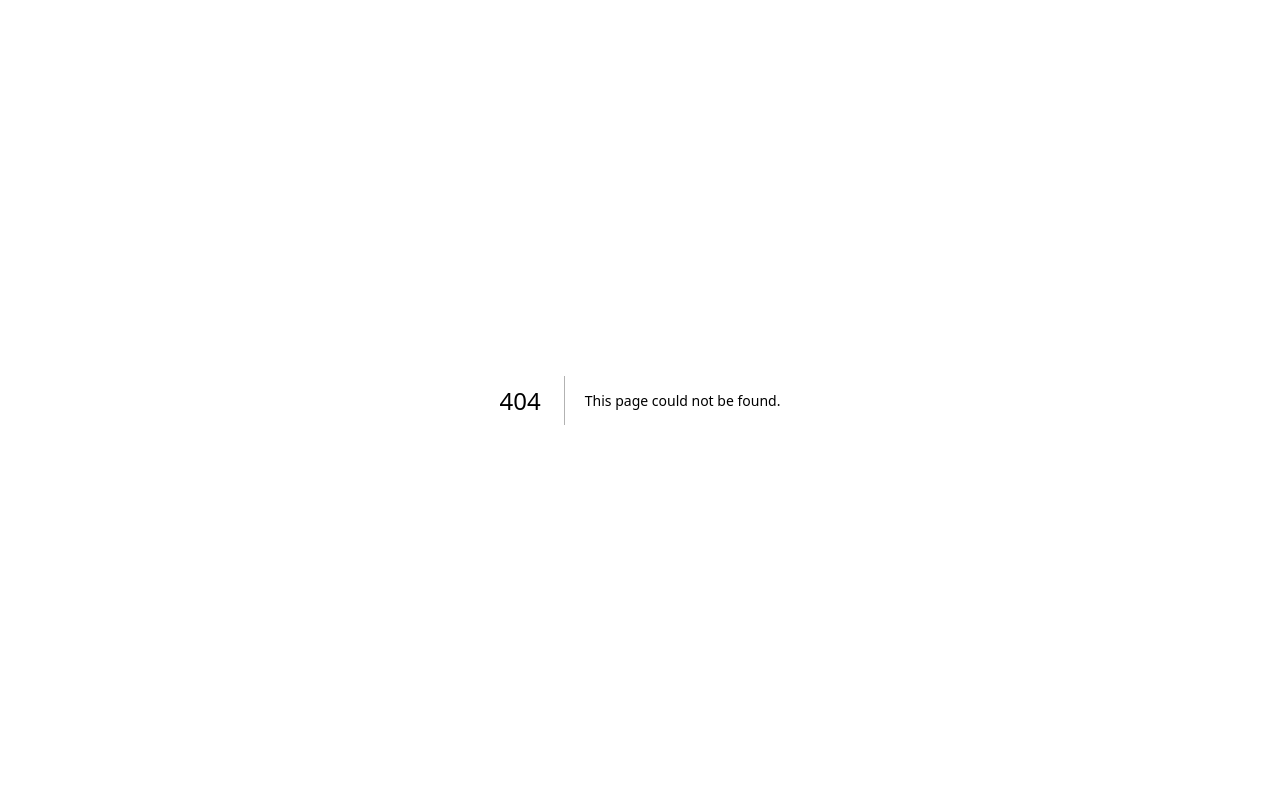
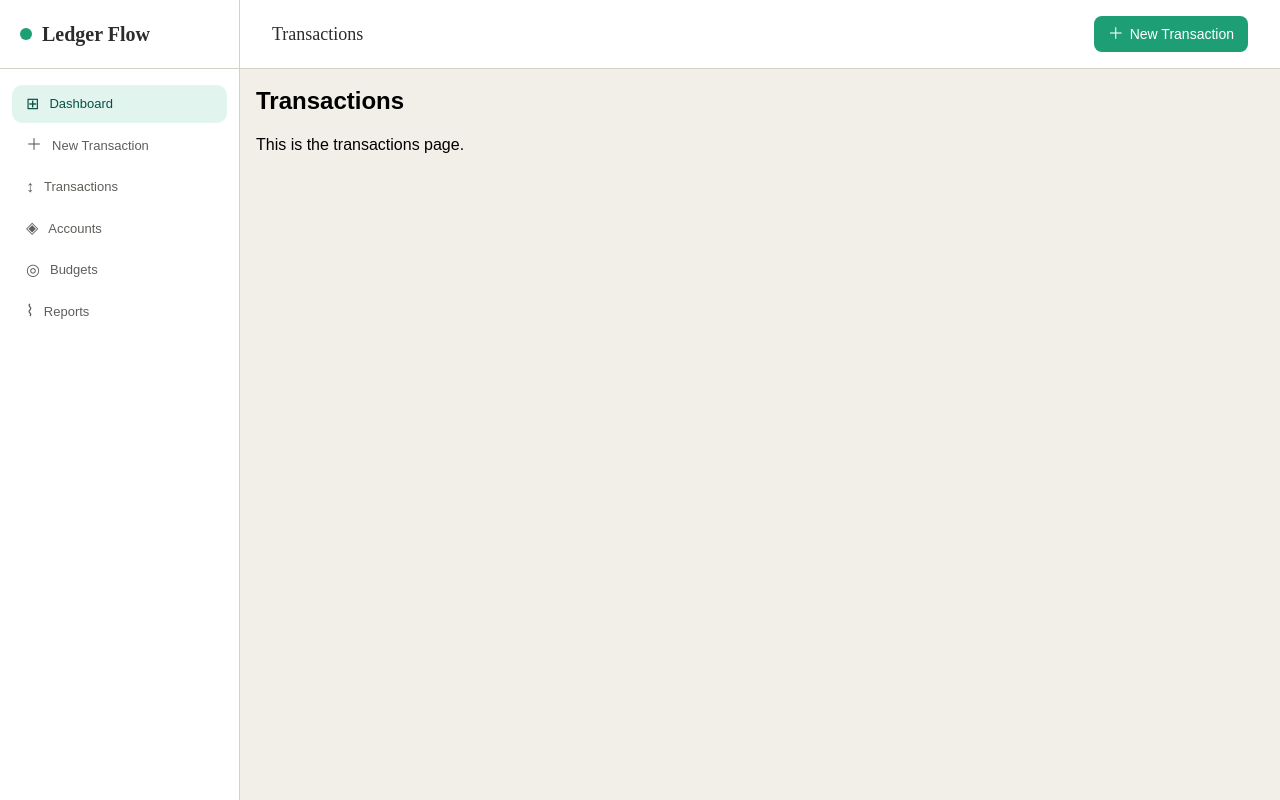
Before and after one commit to alex16jpv/ledger-flow, a Next.js app: page /transactions in a window 1280 px wide. Before the commit this address had no page. Built offline with nearby package versions, Linux system fonts and the light colour scheme.

Commit message:
feat: create Transactions and New Transaction pages with updated ButtonLink and Sidebar links

```diff
--- a/app/dashboard/layout.tsx
+++ b/app/dashboard/layout.tsx
@@ -25,8 +25,7 @@ export default function DashboardLayout({
             <ButtonLink
               icon="＋"
               text="New Transaction"
-              link="/new-transaction"
-              color="teal"
+              link="/transactions/new"
               className="hidden sm:flex"
             />
           </Header>
--- /dev/null
+++ b/app/transactions/layout.tsx
@@ -0,0 +1,21 @@
+import Sidebar from "@/components/Sidebar";
+import BottomNav from "@/components/BottomNav";
+
+export default function DashboardLayout({
+  children,
+}: Readonly<{
+  children: React.ReactNode;
+}>) {
+  return (
+    <>
+      <div className="flex min-h-screen">
+        <Sidebar />
+        <div className="flex-1 flex flex-col lg:ml-56 xl:ml-60 min-h-screen">
+          {children}
+        </div>
+      </div>
+
+      <BottomNav />
+    </>
+  );
+}
--- /dev/null
+++ b/app/transactions/new/page.tsx
@@ -0,0 +1,25 @@
+import ButtonLink from "@/components/ButtonLink";
+import Header from "@/components/Header";
+
+export default function NewTransactionPage() {
+  return (
+    <>
+      <Header title="New Transaction">
+        <ButtonLink
+          icon="←"
+          text="Back to Transactions"
+          link="/transactions"
+          bgColor="teal"
+          textColor="text-stone-400"
+          transparent={true}
+          className="hidden sm:flex"
+        />
+      </Header>
+
+      <div className="p-4">
+        <h1 className="text-2xl font-bold mb-4">New Transaction</h1>
+        <p>This is the new transaction page.</p>
+      </div>
+    </>
+  );
+}
--- /dev/null
+++ b/app/transactions/page.tsx
@@ -0,0 +1,23 @@
+import ButtonLink from "@/components/ButtonLink";
+import Header from "@/components/Header";
+
+export default function TransactionsPage() {
+  return (
+    <>
+      <Header title="Transactions">
+        <ButtonLink
+          icon="＋"
+          text="New Transaction"
+          link="/transactions/new"
+          bgColor="teal"
+          className="hidden sm:flex"
+        />
+      </Header>
+
+      <div className="p-4">
+        <h1 className="text-2xl font-bold mb-4">Transactions</h1>
+        <p>This is the transactions page.</p>
+      </div>
+    </>
+  );
+}
--- a/components/ButtonLink.tsx
+++ b/components/ButtonLink.tsx
@@ -4,19 +4,26 @@ export default function ButtonLink({
   icon,
   text,
   link,
-  color = "teal",
+  transparent = false,
+  bgColor = "teal",
+  textColor = "text-white",
   className = "",
 }: {
   icon?: string;
   text: string;
   link: string;
-  color?: string;
+  transparent?: boolean;
+  bgColor?: string;
+  textColor?: string;
   className?: string;
 }) {
+  const finalBgColor = transparent
+    ? "transparent"
+    : `bg-${bgColor}-400 hover:bg-${bgColor}-600`;
   return (
     <Link
       href={link}
-      className={`flex items-center gap-1.5 bg-${color}-400 hover:bg-${color}-600 text-white text-sm font-medium rounded-lg px-3.5 py-2 transition-colors ${className}`}
+      className={`flex items-center gap-1.5 ${finalBgColor} ${textColor} text-sm font-medium rounded-lg px-3.5 py-2 transition-colors ${className}`}
     >
       {icon && <span className="text-base leading-none">{icon}</span>}
       {text}
--- a/components/Sidebar.tsx
+++ b/components/Sidebar.tsx
@@ -18,11 +18,11 @@ export default function Sidebar() {
           <span className="text-base leading-none">⊞</span>
           <span>Dashboard</span>
         </Link>
-        <Link href="/new-transaction" className="nav-link pointer-events-none">
+        <Link href="/transactions/new" className="nav-link">
           <span className="text-base leading-none">＋</span>
           <span>New Transaction</span>
         </Link>
-        <Link href="/transactions" className="nav-link pointer-events-none">
+        <Link href="/transactions" className="nav-link">
           <span className="text-base leading-none">↕</span>
           <span>Transactions</span>
         </Link>
```
